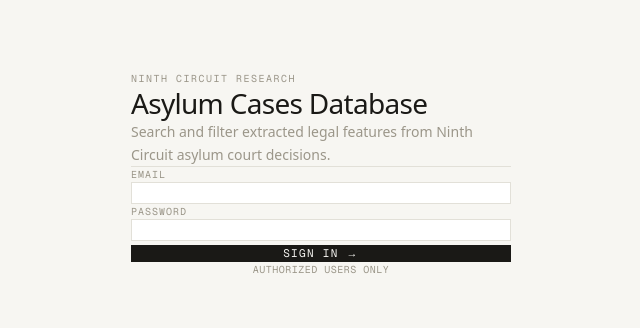
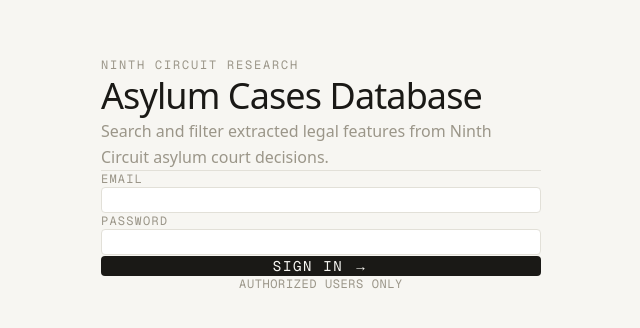
Before and after one commit to Victor-Palacios/ninth_circuit, a Next.js app in the folder asylum-viewer/: page / in a window 1280 px wide. Shown: the part 226-554 px from the top of the page, without its empty margins (319-959 px from the left). Built offline with nearby package versions, Linux system fonts and the light colour scheme; no server answers.

Commit message:
Increase font sizes, padding, and header contrast across login and table
Co-Authored-By: Claude Opus 4.6 <noreply@anthropic.com>

```diff
--- a/asylum-viewer/src/app/page.js
+++ b/asylum-viewer/src/app/page.js
@@ -3,18 +3,18 @@ import LoginForm from '@/components/login-form'
 export default function LoginPage() {
   return (
     <div className="min-h-screen flex items-center justify-center bg-bg px-6">
-      <div className="w-full max-w-[380px]">
-        <p className="font-mono text-[10px] tracking-[0.15em] uppercase text-muted mb-2">
+      <div className="w-full max-w-[440px]">
+        <p className="font-mono text-xs tracking-[0.15em] uppercase text-muted mb-3">
           Ninth Circuit Research
         </p>
-        <h1 className="text-[28px] font-normal tracking-tight mb-3 leading-tight text-text">
+        <h1 className="text-4xl font-normal tracking-tight mb-4 leading-tight text-text">
           Asylum Cases Database
         </h1>
-        <p className="text-sm text-muted mb-8 pb-8 border-b border-border leading-relaxed">
+        <p className="text-base text-muted mb-10 pb-10 border-b border-border leading-relaxed">
           Search and filter extracted legal features from Ninth Circuit asylum court decisions.
         </p>
         <LoginForm />
-        <p className="mt-8 text-center font-mono text-[10px] tracking-wider uppercase text-muted">
+        <p className="mt-10 text-center font-mono text-xs tracking-wider uppercase text-muted">
           Authorized users only
         </p>
       </div>
--- a/asylum-viewer/src/components/login-form.js
+++ b/asylum-viewer/src/components/login-form.js
@@ -26,9 +26,9 @@ export default function LoginForm() {
   }
 
   return (
-    <form onSubmit={handleLogin} className="space-y-5">
+    <form onSubmit={handleLogin} className="space-y-6">
       <div>
-        <label className="block font-mono text-[10px] tracking-widest uppercase text-muted mb-1.5">
+        <label className="block font-mono text-xs tracking-widest uppercase text-muted mb-2">
           Email
         </label>
         <input
@@ -37,11 +37,11 @@ export default function LoginForm() {
           onChange={e => setEmail(e.target.value)}
           required
           autoComplete="email"
-          className="w-full px-3 py-2.5 bg-surface border border-border text-text font-sans text-sm outline-none transition-colors focus:border-accent"
+          className="w-full px-4 py-3 bg-surface border border-border text-text font-sans text-base outline-none transition-colors focus:border-accent rounded"
         />
       </div>
       <div>
-        <label className="block font-mono text-[10px] tracking-widest uppercase text-muted mb-1.5">
+        <label className="block font-mono text-xs tracking-widest uppercase text-muted mb-2">
           Password
         </label>
         <input
@@ -50,18 +50,18 @@ export default function LoginForm() {
           onChange={e => setPassword(e.target.value)}
           required
           autoComplete="current-password"
-          className="w-full px-3 py-2.5 bg-surface border border-border text-text font-sans text-sm outline-none transition-colors focus:border-accent"
+          className="w-full px-4 py-3 bg-surface border border-border text-text font-sans text-base outline-none transition-colors focus:border-accent rounded"
         />
       </div>
       {error && (
-        <div className="font-mono text-[11px] text-no-text bg-no-bg px-3 py-2 border-l-2 border-no-text">
+        <div className="font-mono text-sm text-no-text bg-no-bg px-4 py-3 border-l-2 border-no-text rounded">
           {error}
         </div>
       )}
       <button
         type="submit"
         disabled={loading}
-        className="w-full py-3 bg-text text-bg border-none font-mono text-[11px] tracking-[0.12em] uppercase cursor-pointer transition-colors hover:bg-accent disabled:opacity-50 disabled:cursor-not-allowed mt-2"
+        className="w-full py-3.5 bg-text text-bg border-none font-mono text-sm tracking-[0.12em] uppercase cursor-pointer transition-colors hover:bg-accent disabled:opacity-50 disabled:cursor-not-allowed mt-3 rounded"
       >
         {loading ? 'Authenticating...' : 'Sign In \u2192'}
       </button>
--- a/asylum-viewer/src/components/table-body.js
+++ b/asylum-viewer/src/components/table-body.js
@@ -5,7 +5,7 @@ export default function TableBody({ rows, columns, onRowClick }) {
     }
     if (typeof val === 'boolean') {
       return (
-        <span className={`inline-block px-2 py-0.5 rounded text-[11px] font-semibold tracking-wider ${
+        <span className={`inline-block px-2.5 py-1 rounded text-xs font-semibold tracking-wider ${
           val
             ? 'bg-yes-bg text-yes-text'
             : 'bg-no-bg text-no-text'
@@ -54,7 +54,7 @@ export default function TableBody({ rows, columns, onRowClick }) {
             <td
               key={col}
               title={String(row[col] ?? '')}
-              className="px-3 py-2 border-r border-border max-w-[240px] overflow-hidden text-ellipsis whitespace-nowrap align-middle text-[13px]"
+              className="px-4 py-2.5 border-r border-border max-w-[260px] overflow-hidden text-ellipsis whitespace-nowrap align-middle text-sm"
             >
               {formatCell(row[col], col)}
             </td>
--- a/asylum-viewer/src/components/table-filters.js
+++ b/asylum-viewer/src/components/table-filters.js
@@ -6,7 +6,7 @@ export default function TableFilters({ columns, filters, onFilterChange }) {
     const filterType = getFilterType(col)
     if (filterType === 'none') return null
 
-    const baseClass = 'w-full min-w-[70px] px-1.5 py-1 bg-surface border border-border text-text font-mono text-[11px] outline-none transition-colors focus:border-accent'
+    const baseClass = 'w-full min-w-[70px] px-2 py-1.5 bg-surface border border-border text-text font-mono text-xs outline-none transition-colors focus:border-accent'
 
     if (filterType === 'binary') {
       return (
@@ -62,7 +62,7 @@ export default function TableFilters({ columns, filters, onFilterChange }) {
   return (
     <tr>
       {columns.map(col => (
-        <th key={col} className="bg-filter-bg px-1.5 py-1 border-b-2 border-border border-r border-r-border">
+        <th key={col} className="bg-filter-bg px-2 py-1.5 border-b-2 border-border border-r border-r-border">
           {renderFilter(col)}
         </th>
       ))}
--- a/asylum-viewer/src/components/table-header.js
+++ b/asylum-viewer/src/components/table-header.js
@@ -12,7 +12,7 @@ export default function TableHeader({ columns }) {
             <th
               key={group.key}
               colSpan={visibleCols.length}
-              className="bg-header-bg text-header-text px-3 py-2 text-left font-mono text-[10px] font-semibold tracking-[0.12em] uppercase border-b border-border border-r border-r-[#2e2c28] whitespace-nowrap"
+              className="bg-header-bg text-header-text px-4 py-2.5 text-left font-mono text-xs font-semibold tracking-[0.12em] uppercase border-b border-border border-r border-r-[#2e2c28] whitespace-nowrap"
             >
               {group.label}
             </th>
@@ -24,7 +24,7 @@ export default function TableHeader({ columns }) {
         {columns.map(col => (
           <th
             key={col}
-            className="bg-th-bg px-3 py-2 text-left font-mono text-[10px] font-normal tracking-[0.06em] uppercase text-muted border-b border-border border-r border-r-border whitespace-nowrap"
+            className="bg-th-bg px-4 py-2.5 text-left font-mono text-xs font-medium tracking-[0.06em] uppercase text-text border-b border-border border-r border-r-border whitespace-nowrap"
           >
             {getLabel(col)}
           </th>
```
